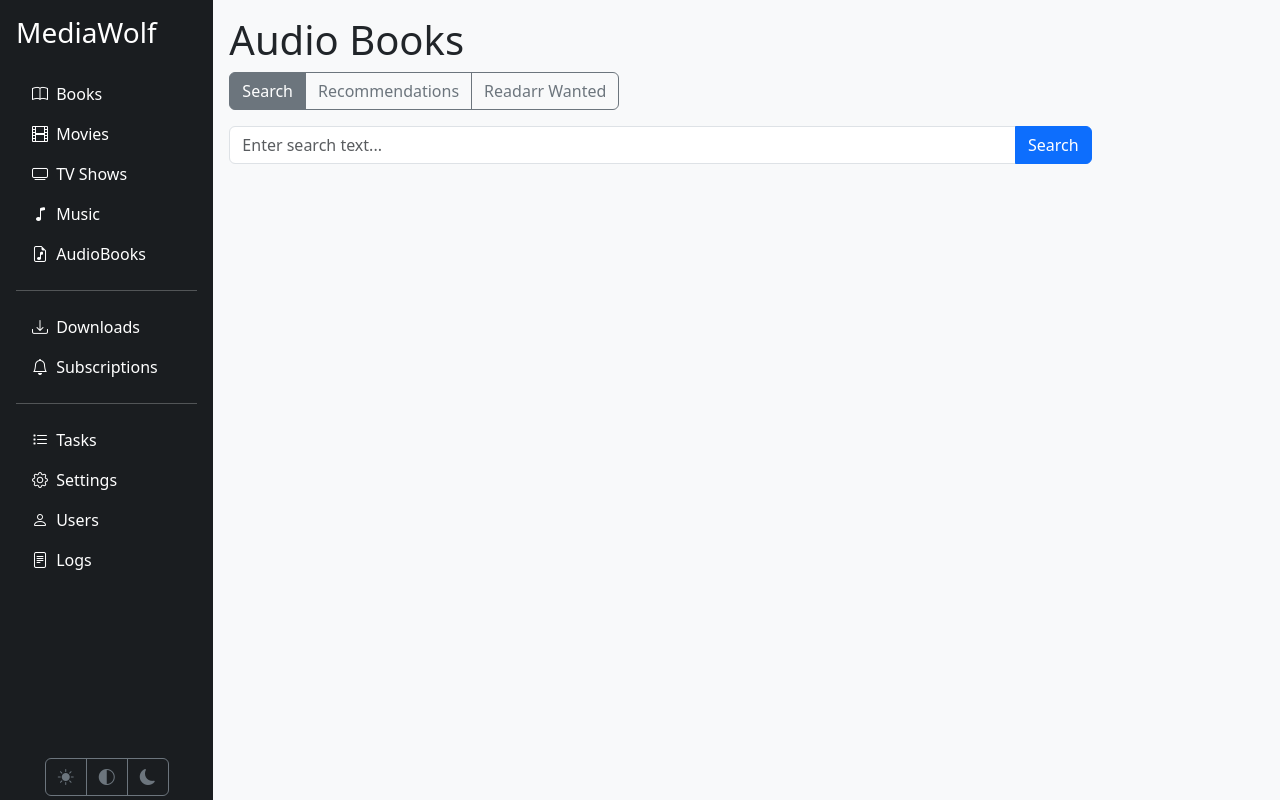
After one commit to dwongdev/MediaWolf, a Flask app: page /audiobooks in a window 1280 px wide. The commit adds this page. Run offline with Flask 3, Linux system fonts and the light colour scheme; parts of the project's set-up code (start-up, migrations or seed data) failed here and were passed over; some libraries are stand-ins or nearby versions.

Commit message:
Placeholder for Audiobooks

```diff
--- /dev/null
+++ b/backend/api/audiobooks_api.py
@@ -0,0 +1,34 @@
+from db.database_handler import DatabaseHandler
+from flask import Blueprint, render_template
+from flask_socketio import SocketIO
+from services.readarr_services import ReadarrService
+
+audiobooks_bp = Blueprint("audiobooks", __name__)
+
+
+class AudioBooksAPI:
+    def __init__(self, db: DatabaseHandler, socketio: SocketIO, readarr_service: ReadarrService):
+        self.db = db
+        self.socketio = socketio
+        self.readarr_service = readarr_service
+        self.recommended_audiobooks = []
+
+        self.setup_routes()
+        self.setup_socket_events()
+
+    def setup_routes(self):
+        """Define Flask routes."""
+
+        @audiobooks_bp.route("/audiobooks")
+        def serve_audiobooks_page():
+            return render_template("audiobooks.html")
+
+    def setup_socket_events(self):
+        """Handle Socket.IO events."""
+
+        @self.socketio.on("refresh_audiobook_recommendations")
+        def handle_refresh_audiobook_recommendations(data):
+            pass
+
+    def get_blueprint(self):
+        return audiobooks_bp
--- a/backend/main.py
+++ b/backend/main.py
@@ -1,6 +1,7 @@
 import os
 from datetime import timedelta
 
+from api.audiobooks_api import AudioBooksAPI
 from api.books_api import BooksAPI
 from api.downloads_api import DownloadsAPI
 from api.logs_api import LogsAPI
@@ -58,6 +59,7 @@ class MediaWolfApp:
         self.user_service = UserService()
 
         self.music_api = MusicAPI(self.music_db, self.socketio, self.lidarr_service, self.spotify_service, self.spotdl_download_service)
+        self.audiobooks_api = AudioBooksAPI(self.music_db, self.socketio, self.readarr_service)
         self.books_api = BooksAPI(self.music_db, self.socketio, self.readarr_service)
         self.movies_api = MoviesAPI(self.movies_db, self.socketio, self.radarr_service, self.tmdb_service)
         self.shows_api = ShowsAPI(self.music_db, self.socketio, self.sonarr_service)
@@ -78,6 +80,7 @@ class MediaWolfApp:
 
     def add_routes(self):
         """Define Flask routes."""
+        self.app.register_blueprint(self.audiobooks_api.get_blueprint())
         self.app.register_blueprint(self.books_api.get_blueprint())
         self.app.register_blueprint(self.movies_api.get_blueprint())
         self.app.register_blueprint(self.shows_api.get_blueprint())
--- /dev/null
+++ b/frontend/templates/audiobooks.html
@@ -0,0 +1,38 @@
+{% extends 'base.html' %}
+
+{% block content %}
+<h1>Audio Books</h1>
+
+<!-- Pills for Search and Recommendations -->
+<div class="btn-group mb-3" role="tablist" id="pills-tab" aria-label="Audio Books Tabs">
+    <a class="btn btn-outline-secondary active" id="pills-audiobooks-search-tab" data-bs-toggle="pill"
+        href="#pills-audiobooks-search" role="tab" aria-controls="pills-audiobooks-search"
+        aria-selected="true">Search</a>
+    <a class="btn btn-outline-secondary" id="pills-audiobooks-recommendations-tab" data-bs-toggle="pill"
+        href="#pills-audiobooks-recommendations" role="tab" aria-controls="pills-audiobooks-recommendations"
+        aria-selected="false">Recommendations</a>
+    <a class="btn btn-outline-secondary" id="pills-readarr-wanted-tab" data-bs-toggle="pill"
+        href="#pills-readarr-wanted" role="tab" aria-controls="pills-readarr-wanted" aria-selected="false">Readarr
+        Wanted</a>
+</div>
+
+<div class="tab-content" id="pills-tab-content">
+    <!-- Search Pill -->
+    <div class="tab-pane fade show active" id="pills-audiobooks-search" role="tabpanel">
+        <div class="col-md-10">
+            <div class="input-group mb-3">
+                <input id="audiobooks-search-input" type="text" class="form-control" placeholder="Enter search text..."
+                    aria-label="Search..." aria-describedby="audiobooks-search-input">
+                <button id="audiobooks-search-button" type="button" class="btn btn-primary">
+                    Search
+                    <span id="audiobooks-spinner-border" class="spinner-border spinner-border-sm ms-2" role="status"
+                        aria-hidden="true" style="display: none;"></span>
+                </button>
+            </div>
+        </div>
+        <!-- Results Section -->
+        <section id="results-section" class="row row-cols-1 row-cols-md-2 row-cols-lg-3 g-4">
+        </section>
+    </div>
+</div>
+{% endblock %}
--- a/frontend/templates/base.html
+++ b/frontend/templates/base.html
@@ -55,6 +55,11 @@
                                                                 class="nav-link sidebar-nav-item text-white"
                                                                 data-page="music">
                                                                 <i class="bi bi-music-note me-1"></i> Music</a></li>
+                                                <li class="nav-item"><a href="#"
+                                                                class="nav-link sidebar-nav-item text-white"
+                                                                data-page="audiobooks">
+                                                                <i class="bi bi-file-earmark-music me-1"></i>
+                                                                AudioBooks</a></li>
                                                 <hr class="border-light">
                                                 <li class="nav-item"><a href="#"
                                                                 class="nav-link sidebar-nav-item text-white"
@@ -133,6 +138,10 @@
                                                         class="nav-link sidebar-nav-item text-white active"
                                                         data-page="music">
                                                         <i class="bi bi-music-note me-1"></i> Music</a></li>
+                                        <li class="nav-item"><a href="#" class="nav-link sidebar-nav-item text-white"
+                                                        data-page="audiobooks">
+                                                        <i class="bi bi-file-earmark-music me-1"></i> AudioBooks</a>
+                                        </li>
                                         <hr class="border-light">
                                         <li class="nav-item"><a href="#" class="nav-link sidebar-nav-item text-white"
                                                         data-page="downloads">
--- a/frontend/templates/books.html
+++ b/frontend/templates/books.html
@@ -10,8 +10,9 @@
     <a class="btn btn-outline-secondary" id="pills-books-recommendations-tab" data-bs-toggle="pill"
         href="#pills-books-recommendations" role="tab" aria-controls="pills-books-recommendations"
         aria-selected="false">Recommendations</a>
-    <a class="btn btn-outline-secondary" id="pills-lidarr-wanted-tab" data-bs-toggle="pill" href="#pills-lidarr-wanted"
-        role="tab" aria-controls="pills-lidarr-wanted" aria-selected="false">Readarr Wanted</a>
+    <a class="btn btn-outline-secondary" id="pills-readarr-wanted-tab" data-bs-toggle="pill"
+        href="#pills-readarr-wanted" role="tab" aria-controls="pills-readarr-wanted" aria-selected="false">Readarr
+        Wanted</a>
 </div>
 
 <div class="tab-content" id="pills-tab-content">
```
Also changed, not shown: tests/docker-compose.yml (+14 -14 lines), README.md, frontend/static/js/audiobooks_script.js (added), 4 other files.
